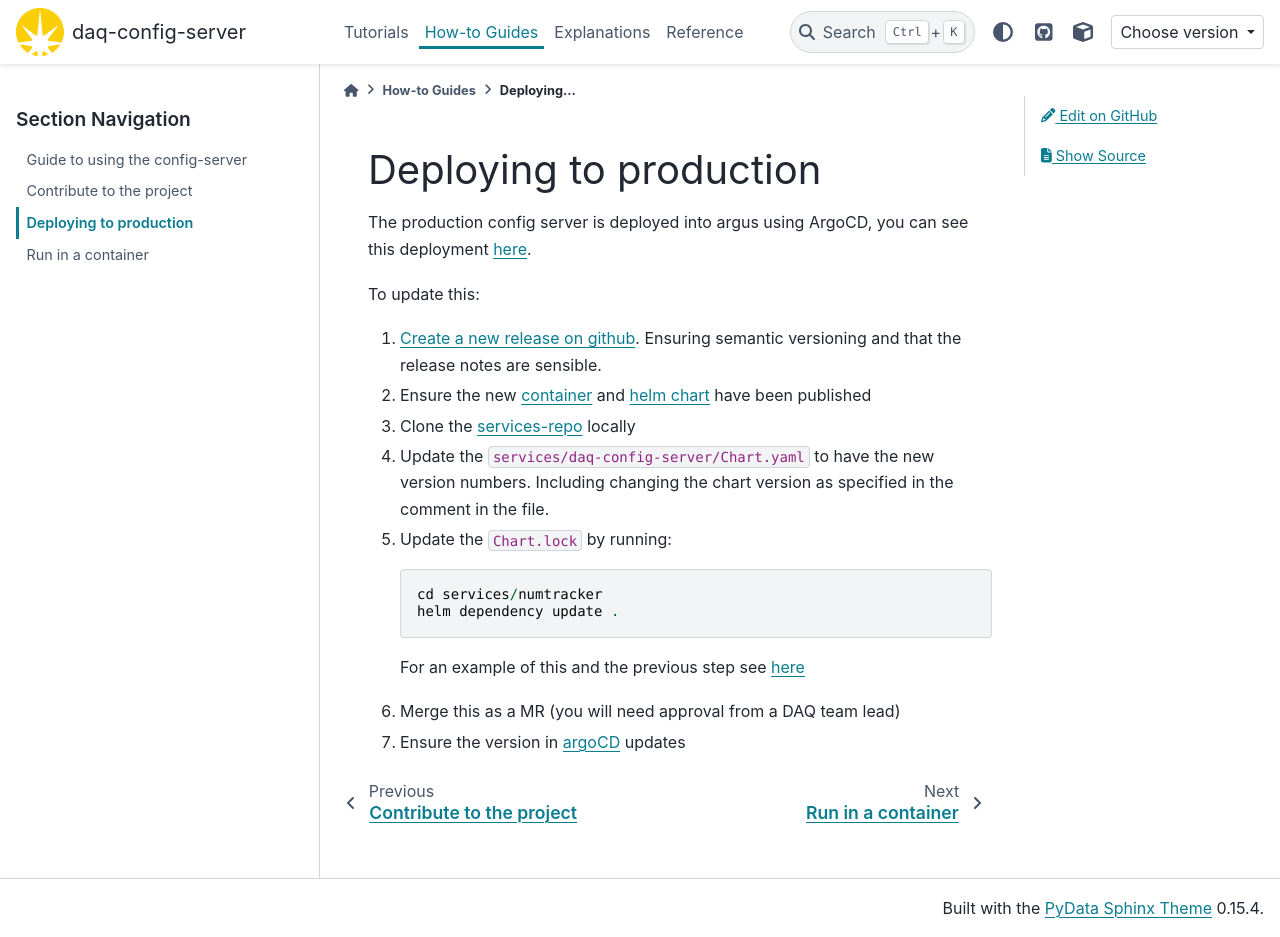
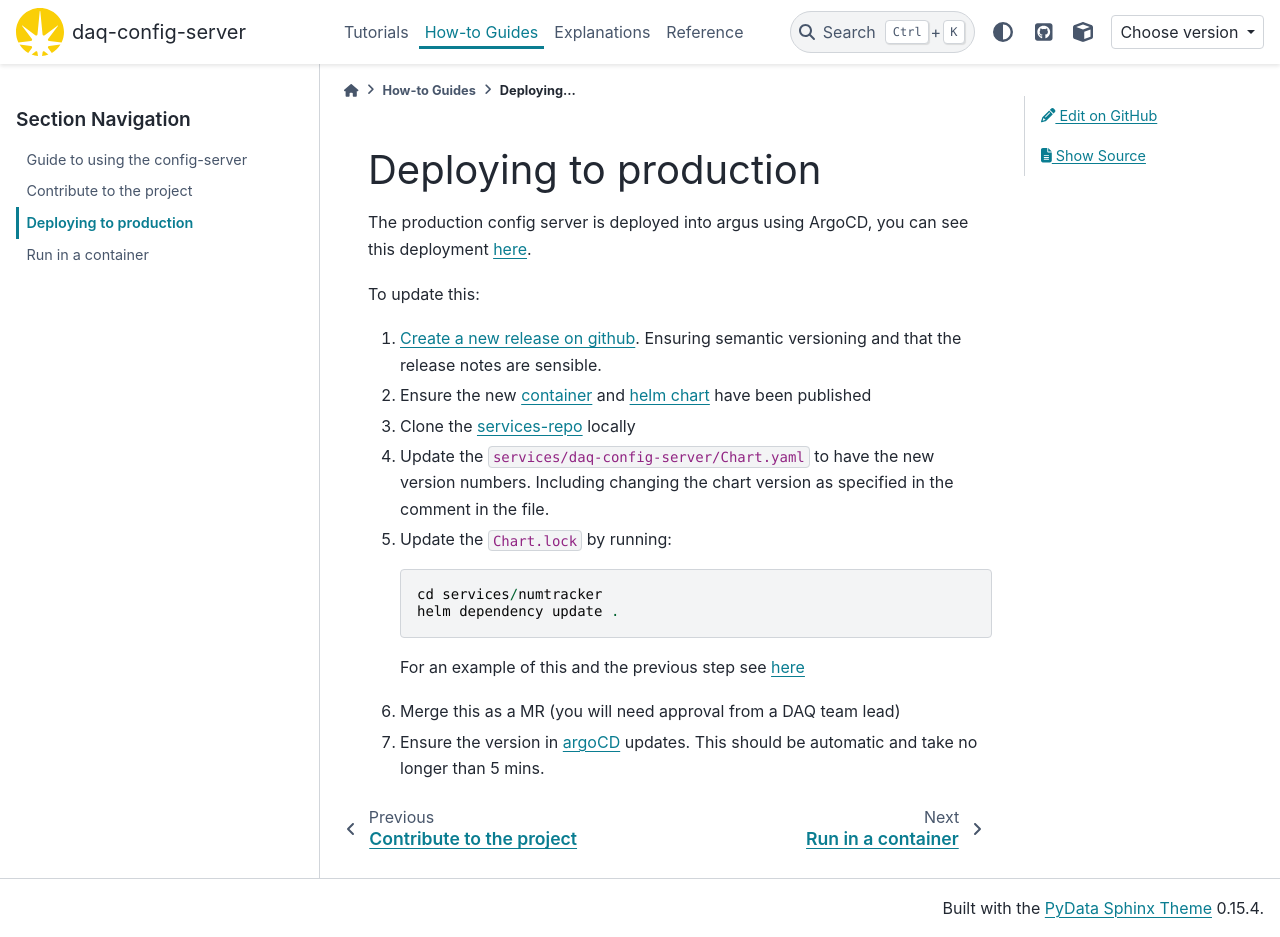
Before and after one commit to DiamondLightSource/daq-config-server, a Sphinx documentation site: the page built from docs/how-to/release-and-deploy.md, in a window 1280 px wide and 937 px high. Built offline with Sphinx 7.4.7 and the PyData theme 0.15.4, drawn with Linux system fonts in a browser that asks for light colours; pages that are not in the unit, such as notebooks, are missing from menus; the version number could not be read and is left out.

Commit message:
Update release and deploy instructions
Clarified the automatic update process for argoCD version.

```diff
--- a/docs/how-to/release-and-deploy.md
+++ b/docs/how-to/release-and-deploy.md
@@ -23,4 +23,4 @@ To update this:
 
 6. Merge this as a MR (you will need approval from a DAQ team lead)
 
-6. Ensure the version in [argoCD](https://argocd.diamond.ac.uk/applications/daq-config-server/daq-config-server) updates
+6. Ensure the version in [argoCD](https://argocd.diamond.ac.uk/applications/daq-config-server/daq-config-server) updates. This should be automatic and take no longer than 5 mins.
```
